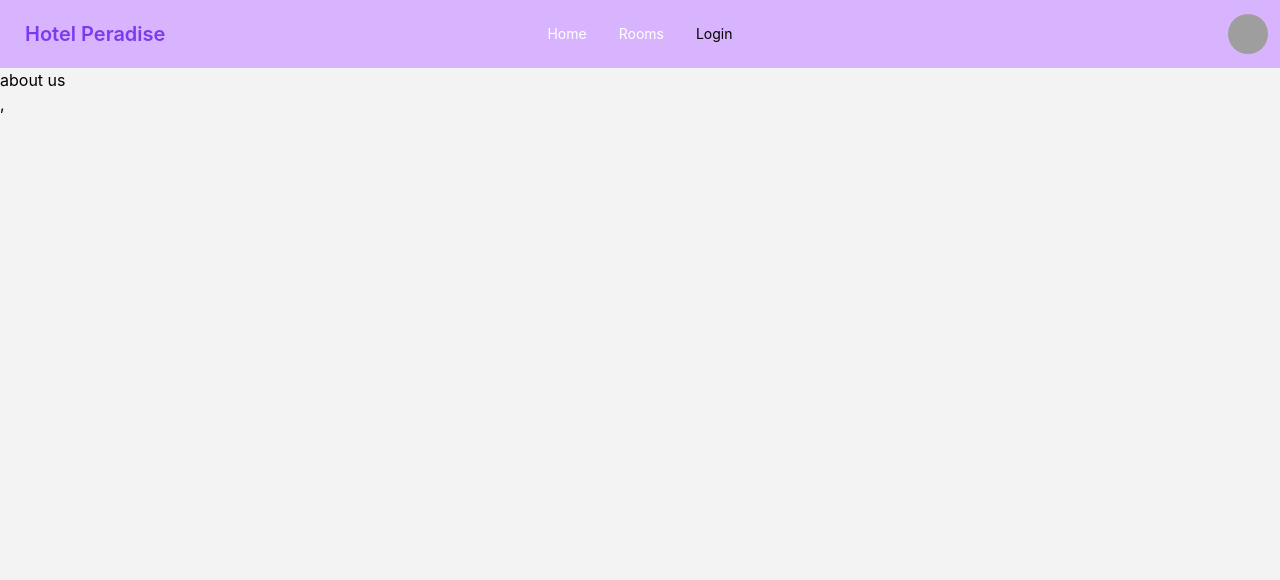
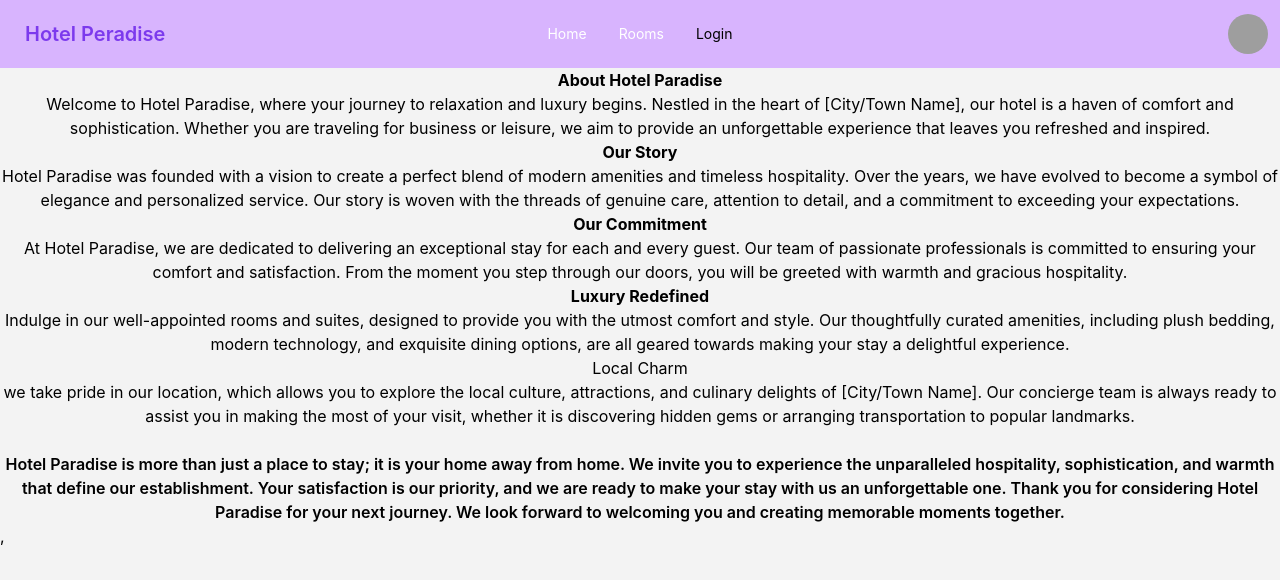
Before and after one commit to thatsPLB/Hotel-web-client, a React (Vite) app: page /aboutus in a window 1280 px wide. Shown: the top 580 px of the page. Built offline with nearby package versions, Linux system fonts and the light colour scheme; no server answers; grey boxes are pictures that could not be loaded.

Commit message:
Auth redirectory complete

```diff
--- a/src/Pages/Home/AboutUs.jsx
+++ b/src/Pages/Home/AboutUs.jsx
@@ -2,8 +2,32 @@
 
 const AboutUs = () => {
     return (
-        <div>
-           <h2>about us</h2>
+        <div className="text-center">
+           <h2 className="font-bold">About Hotel Paradise</h2>
+
+<p>Welcome to Hotel Paradise, where your journey to relaxation and luxury begins. Nestled in the heart of [City/Town Name], our hotel is a haven of comfort and sophistication. Whether you are traveling for business or leisure, we aim to provide an unforgettable experience that leaves you refreshed and inspired.</p>
+
+<h2 className="font-bold">Our Story</h2>
+
+<p>Hotel Paradise was founded with a vision to create a perfect blend of modern amenities and timeless hospitality. Over the years, we have evolved to become a symbol of elegance and personalized service. Our story is woven with the threads of genuine care, attention to detail, and a commitment to exceeding your expectations.
+</p>
+<h2 className="font-bold">Our Commitment</h2>
+
+<p>At Hotel Paradise, we are dedicated to delivering an exceptional stay for each and every guest. Our team of passionate professionals is committed to ensuring your comfort and satisfaction. From the moment you step through our doors, you will be greeted with warmth and gracious hospitality.</p>
+
+<h2 className="font-bold">Luxury Redefined</h2>
+
+<p>Indulge in our well-appointed rooms and suites, designed to provide you with the utmost comfort and style. Our thoughtfully curated amenities, including plush bedding, modern technology, and exquisite dining options, are all geared towards making your stay a delightful experience.
+</p>
+<h2 className="font-bol">Local Charm</h2>
+
+<p>we take pride in our location, which allows you to explore the local culture, attractions, and culinary delights of [City/Town Name]. Our concierge team is always ready to assist you in making the most of your visit, whether it is discovering hidden gems or arranging transportation to popular landmarks.</p>
+<br />
+
+<p className="font-semibold">Hotel Paradise is more than just a place to stay; it is your home away from home. We invite you to experience the unparalleled hospitality, sophistication, and warmth that define our establishment. Your satisfaction is our priority, and we are ready to make your stay with us an unforgettable one.
+
+Thank you for considering Hotel Paradise for your next journey. We look forward to welcoming you and creating memorable moments together.</p>
+
         </div>
     );
 };
--- a/src/Pages/Login/Login.jsx
+++ b/src/Pages/Login/Login.jsx
@@ -1,9 +1,12 @@
-import { Link } from 'react-router-dom';
+import { Link, useLocation, useNavigate } from 'react-router-dom';
 import logimg from '../../assets/3-Login-Page-Screen.jpg'
 import { useContext } from 'react';
 import { AuthContext } from '../../Providers/AuthProvider';
 const Login = () => {
   const {signIn} = useContext(AuthContext)
+  const location = useLocation()
+  const navigate=useNavigate()
+  console.log(location);
 
     const handleLogin = event =>{
         event.preventDefault();
@@ -15,6 +18,7 @@ const Login = () => {
         .then(result =>{
           const user = result.user
           console.log(user);
+          navigate(location?.state ? location?.state: '/')
         })
         .catch(error=> console.log(error))
     }
--- a/src/Routes/PrivateRoute.jsx
+++ b/src/Routes/PrivateRoute.jsx
@@ -1,17 +1,19 @@
 import { useContext } from "react";
 import { AuthContext } from "../Providers/AuthProvider";
-import { Navigate } from "react-router-dom";
+import { Navigate, useLocation } from "react-router-dom";
 
 
 const PrivateRoute = ({children}) => {
     const {user,loading} = useContext(AuthContext);
+    const location = useLocation()
+    // console.log(location.pathname);
     if (loading){
         return <progress className="progress w-56"></progress>
     }
     if(user?.email){
         return children;
     }
-    return <Navigate to='/login' replace></Navigate>;
+    return <Navigate state={location.pathname} to='/login' replace></Navigate>;
 };
 
 export default PrivateRoute;
--- a/src/Routes/Router.jsx
+++ b/src/Routes/Router.jsx
@@ -47,12 +47,12 @@ const router = createBrowserRouter([
         },
         {
           path:'book/:id',
-          element:<BookService></BookService>,
+          element:<PrivateRoute><BookService></BookService></PrivateRoute>,
           loader: ({params}) => fetch(`http://localhost:5000/Rooms/${params.id}`)
         },
         {
           path: 'checkout/:id',
-          element:<PrivateRoute><CheckOut></CheckOut></PrivateRoute>,
+          element:<CheckOut></CheckOut>,
           loader: ({params}) => fetch(`http://localhost:5000/Rooms/${params.id}`)
         }
       ]
```
Also changed, not shown: src/Pages/BookService/BookService.jsx (+0 -10 lines), 1 other file (tests, documents, lock files or other folders).
